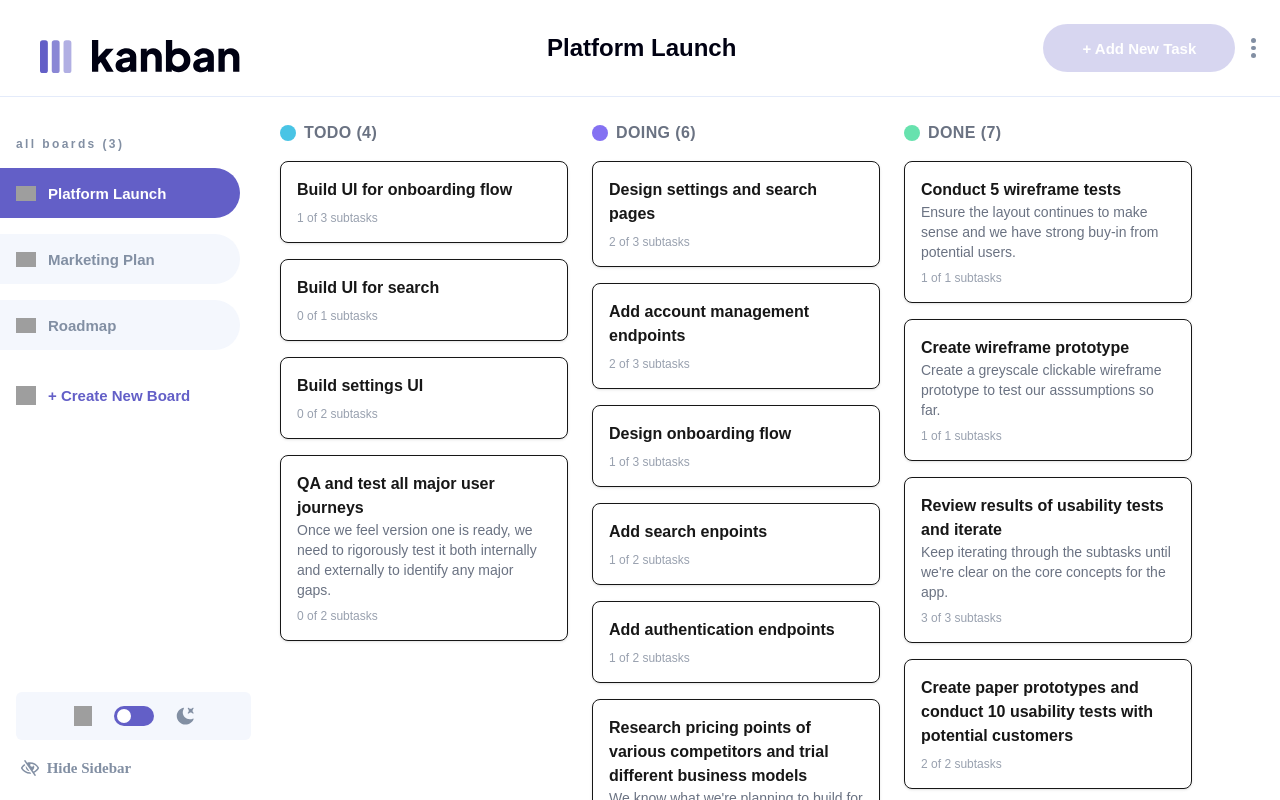
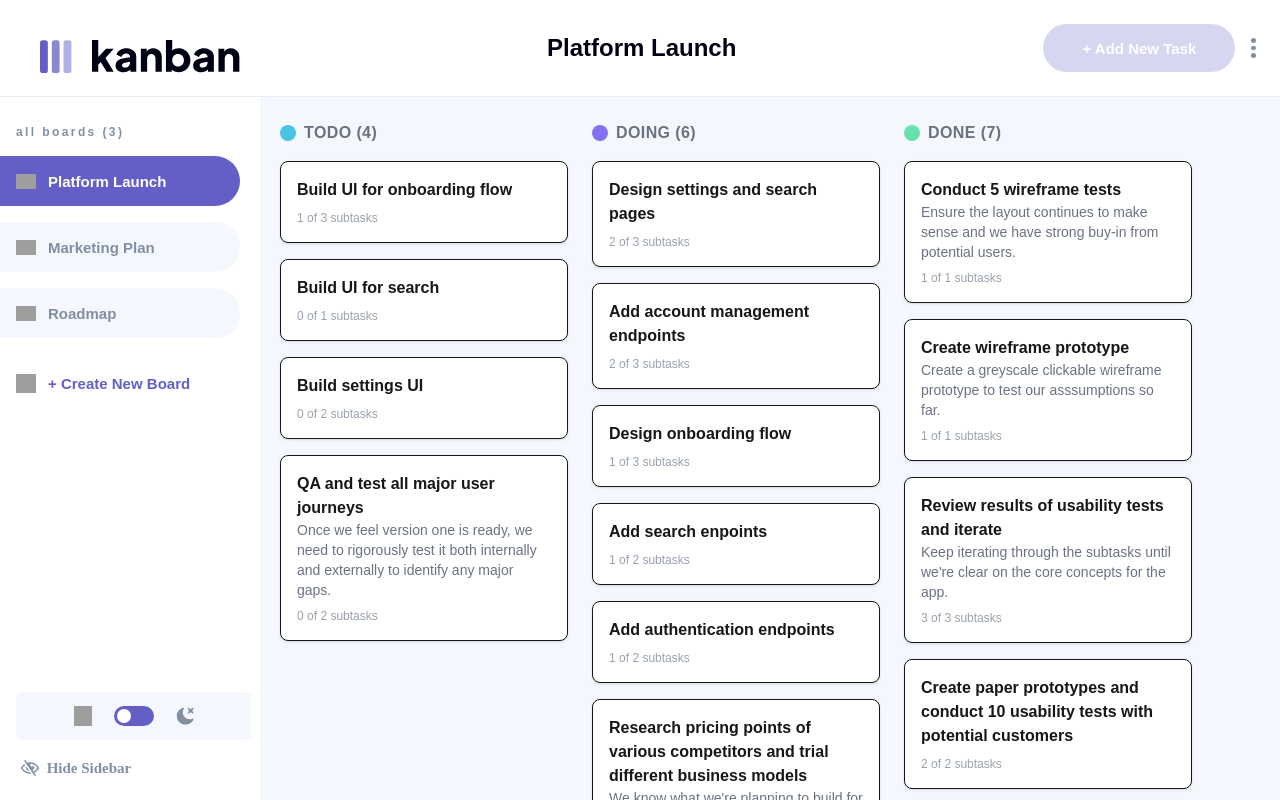
Before and after one commit to Keti-Tsiklauri/task-management, a Next.js app: page / in a window 1280 px wide. Built offline with nearby package versions, Linux system fonts and the light colour scheme; grey boxes are pictures that could not be loaded.

Commit message:
fix style

```diff
--- a/src/app/components/navigation/DesktopNavigation.tsx
+++ b/src/app/components/navigation/DesktopNavigation.tsx
@@ -20,7 +20,7 @@ export default function DesktopNavigation() {
           darkMode ? "bg-[#2B2C37]" : "bg-white"
         } ${hide ? "opacity-0 pointer-events-none" : "opacity-100"}`}
       >
-        <div className="mt-10">
+        <div className="mt-7">
           <Navigation />
         </div>
 
--- a/src/app/components/navigation/main-page/MainPage.tsx
+++ b/src/app/components/navigation/main-page/MainPage.tsx
@@ -17,7 +17,7 @@ export default function MainPage() {
   return (
     <div>
       {/* Board Columns */}
-      <div className="flex gap-6 p-6 mx-auto mt-[97px]">
+      <div className="flex gap-6 p-6 mx-auto mt-[97px] bg-[#F4F7FD] min-h-screen">
         {selectedBoard ? (
           selectedBoard.columns.map((column, colIndex) => (
             <div key={colIndex} className="w-72 shrink-0 relative">
```
